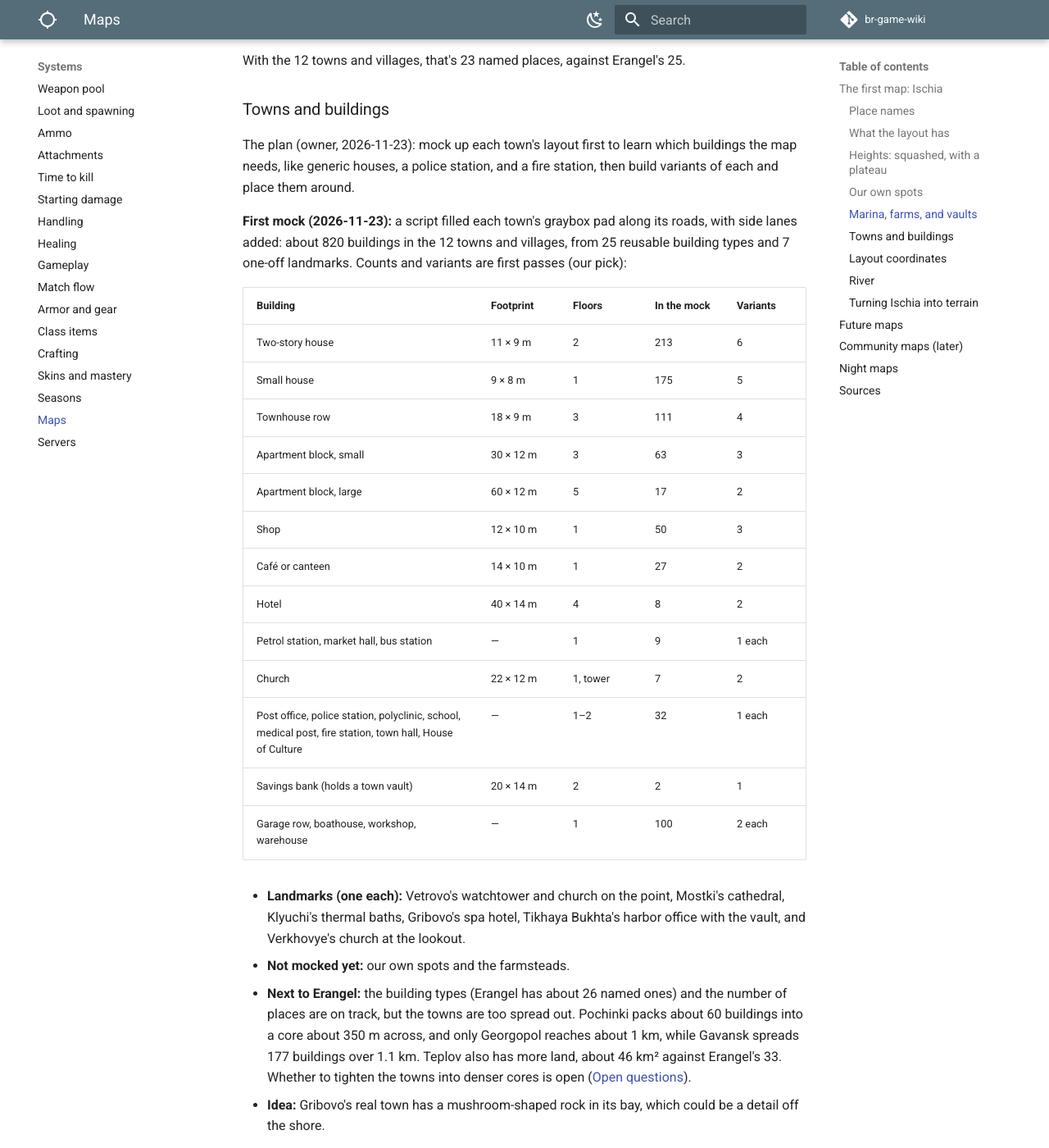
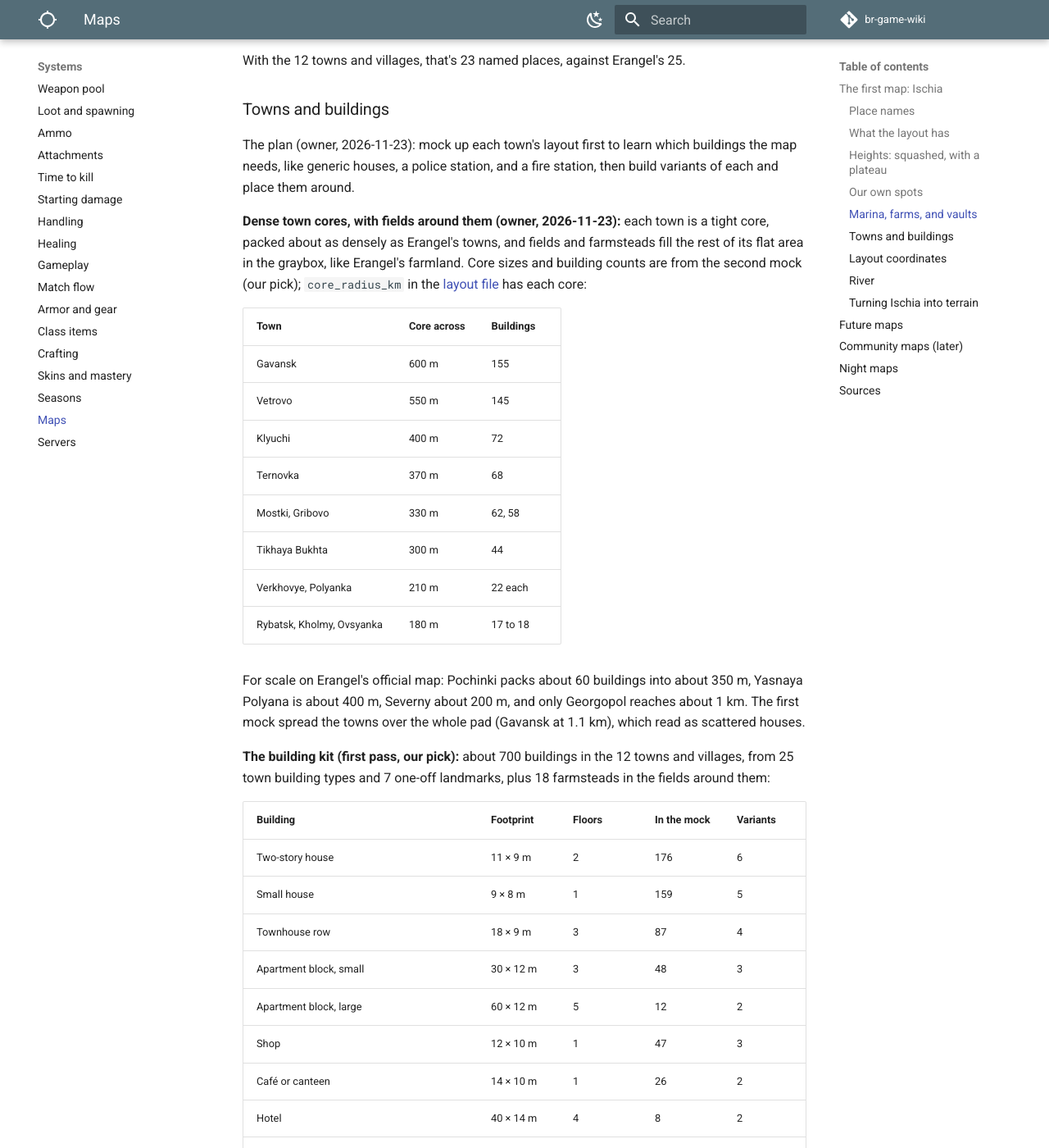
Before and after one commit to DerrickSpartan1/br-game-wiki, an MkDocs documentation site: the page built from docs/systems/maps.md, in a window 1280 px wide and 1400 px high, scrolled down 3584 px. Shown: the whole window at 82% size. Built offline with MkDocs 1.6.1 and Material for MkDocs 9.7.7, drawn with Linux system fonts in a browser that asks for light colours; comment, search, counter and statistics services are not loaded; some of the changed text lies outside the part shown.

Commit message:
Towns: dense cores with fields and farmsteads around them
Co-Authored-By: Claude Opus 5.5 <noreply@anthropic.com>
Claude-Session: https://claude.ai/code/session_01LAp2s4euUjj6HZthupXLj4

```diff
--- a/docs/systems/maps.md
+++ b/docs/systems/maps.md
@@ -82,27 +82,47 @@ With the 12 towns and villages, that's 23 named places, against Erangel's 25.
 
 The plan (owner, 2026-11-23): mock up each town's layout first to learn which buildings the map needs, like generic houses, a police station, and a fire station, then build variants of each and place them around.
 
-**First mock (2026-11-23):** a script filled each town's graybox pad along its roads, with side lanes added: about 820 buildings in the 12 towns and villages, from 25 reusable building types and 7 one-off landmarks. Counts and variants are first passes (our pick):
+**Dense town cores, with fields around them (owner, 2026-11-23):** each town is a tight core, packed about as densely as Erangel's towns, and fields and farmsteads fill the rest of its flat area in the graybox, like Erangel's farmland. Core sizes and building counts are from the second mock (our pick); `core_radius_km` in the [layout file](#layout-coordinates) has each core:
+
+| Town | Core across | Buildings |
+| --- | --- | --- |
+| Gavansk | 600 m | 155 |
+| Vetrovo | 550 m | 145 |
+| Klyuchi | 400 m | 72 |
+| Ternovka | 370 m | 68 |
+| Mostki, Gribovo | 330 m | 62, 58 |
+| Tikhaya Bukhta | 300 m | 44 |
+| Verkhovye, Polyanka | 210 m | 22 each |
+| Rybatsk, Kholmy, Ovsyanka | 180 m | 17 to 18 |
+
+For scale on Erangel's official map: Pochinki packs about 60 buildings into about 350 m, Yasnaya Polyana is about 400 m, Severny about 200 m, and only Georgopol reaches about 1 km. The first mock spread the towns over the whole pad (Gavansk at 1.1 km), which read as scattered houses.
+
+**The building kit (first pass, our pick):** about 700 buildings in the 12 towns and villages, from 25 town building types and 7 one-off landmarks, plus 18 farmsteads in the fields around them:
 
 | Building | Footprint | Floors | In the mock | Variants |
 | --- | --- | --- | --- | --- |
-| Two-story house | 11 × 9 m | 2 | 213 | 6 |
-| Small house | 9 × 8 m | 1 | 175 | 5 |
-| Townhouse row | 18 × 9 m | 3 | 111 | 4 |
-| Apartment block, small | 30 × 12 m | 3 | 63 | 3 |
-| Apartment block, large | 60 × 12 m | 5 | 17 | 2 |
-| Shop | 12 × 10 m | 1 | 50 | 3 |
-| Café or canteen | 14 × 10 m | 1 | 27 | 2 |
+| Two-story house | 11 × 9 m | 2 | 176 | 6 |
+| Small house | 9 × 8 m | 1 | 159 | 5 |
+| Townhouse row | 18 × 9 m | 3 | 87 | 4 |
+| Apartment block, small | 30 × 12 m | 3 | 48 | 3 |
+| Apartment block, large | 60 × 12 m | 5 | 12 | 2 |
+| Shop | 12 × 10 m | 1 | 47 | 3 |
+| Café or canteen | 14 × 10 m | 1 | 26 | 2 |
 | Hotel | 40 × 14 m | 4 | 8 | 2 |
 | Petrol station, market hall, bus station | — | 1 | 9 | 1 each |
 | Church | 22 × 12 m | 1, tower | 7 | 2 |
 | Post office, police station, polyclinic, school, medical post, fire station, town hall, House of Culture | — | 1–2 | 32 | 1 each |
 | Savings bank (holds a town vault) | 20 × 14 m | 2 | 2 | 1 |
-| Garage row, boathouse, workshop, warehouse | — | 1 | 100 | 2 each |
+| Garage row, boathouse, warehouse, workshop | — | 1 | 80 | 2 each |
+| Farmhouse | 12 × 9 m | 2 | 18 | 3 |
+| Barn | 24 × 14 m | 1, tall | 18 | 2 |
+| Tool shed | 6 × 5 m | 1 | 18 | 2 |
 
+- **Fields:** wheat, vineyards, pasture, and plowed fields in a patchwork, with dirt farm tracks off the roads.
+- **Farm buildings** also serve the 70 or so [farmsteads](#marina-farms-and-vaults) elsewhere on the island.
 - **Landmarks (one each):** Vetrovo's watchtower and church on the point, Mostki's cathedral, Klyuchi's thermal baths, Gribovo's spa hotel, Tikhaya Bukhta's harbor office with the vault, and Verkhovye's church at the lookout.
-- **Not mocked yet:** our own spots and the farmsteads.
-- **Next to Erangel:** the building types (Erangel has about 26 named ones) and the number of places are on track, but the towns are too spread out. Pochinki packs about 60 buildings into a core about 350 m across, and only Georgopol reaches about 1 km, while Gavansk spreads 177 buildings over 1.1 km. Teplov also has more land, about 46 km² against Erangel's 33. Whether to tighten the towns into denser cores is open ([Open questions](../planning/open-questions.md#systems)).
+- **Not mocked yet:** our own spots.
+- **On track with Erangel:** about 26 named building types and 25 places there; 28 types plus 7 landmarks and 23 places here. Teplov has more land, about 46 km² against Erangel's 33, which the fields use.
 - **Idea:** Gribovo's real town has a mushroom-shaped rock in its bay, which could be a detail off the shore.
 
 ### Layout coordinates
```
Also changed, not shown: docs/data/teplov-layout.json (+1 -1 lines), docs/planning/changelog.md (+1 -0 lines), docs/planning/decisions.md (+1 -0 lines), docs/planning/open-questions.md (+0 -1 lines), docs/planning/to-do.md (+1 -0 lines).
